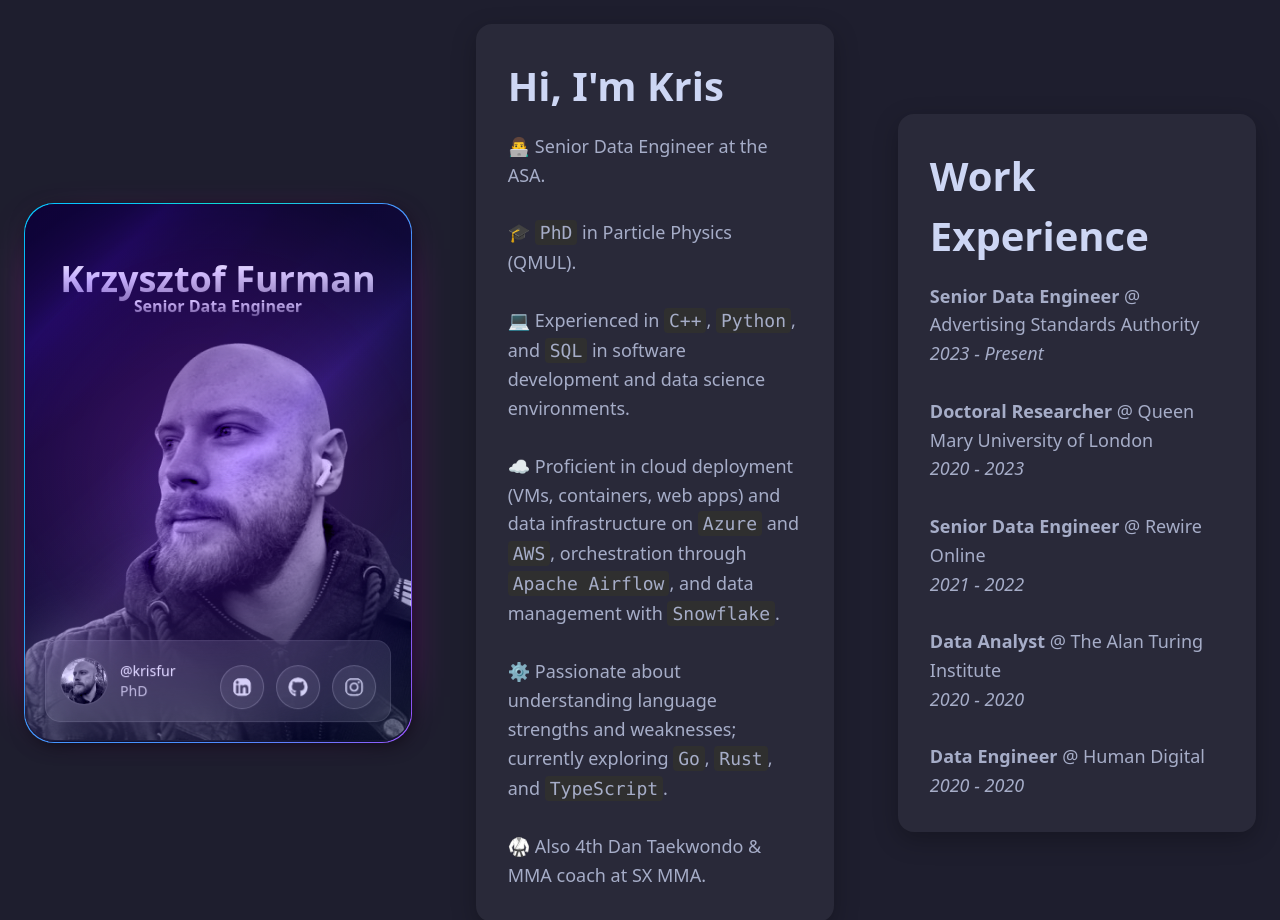
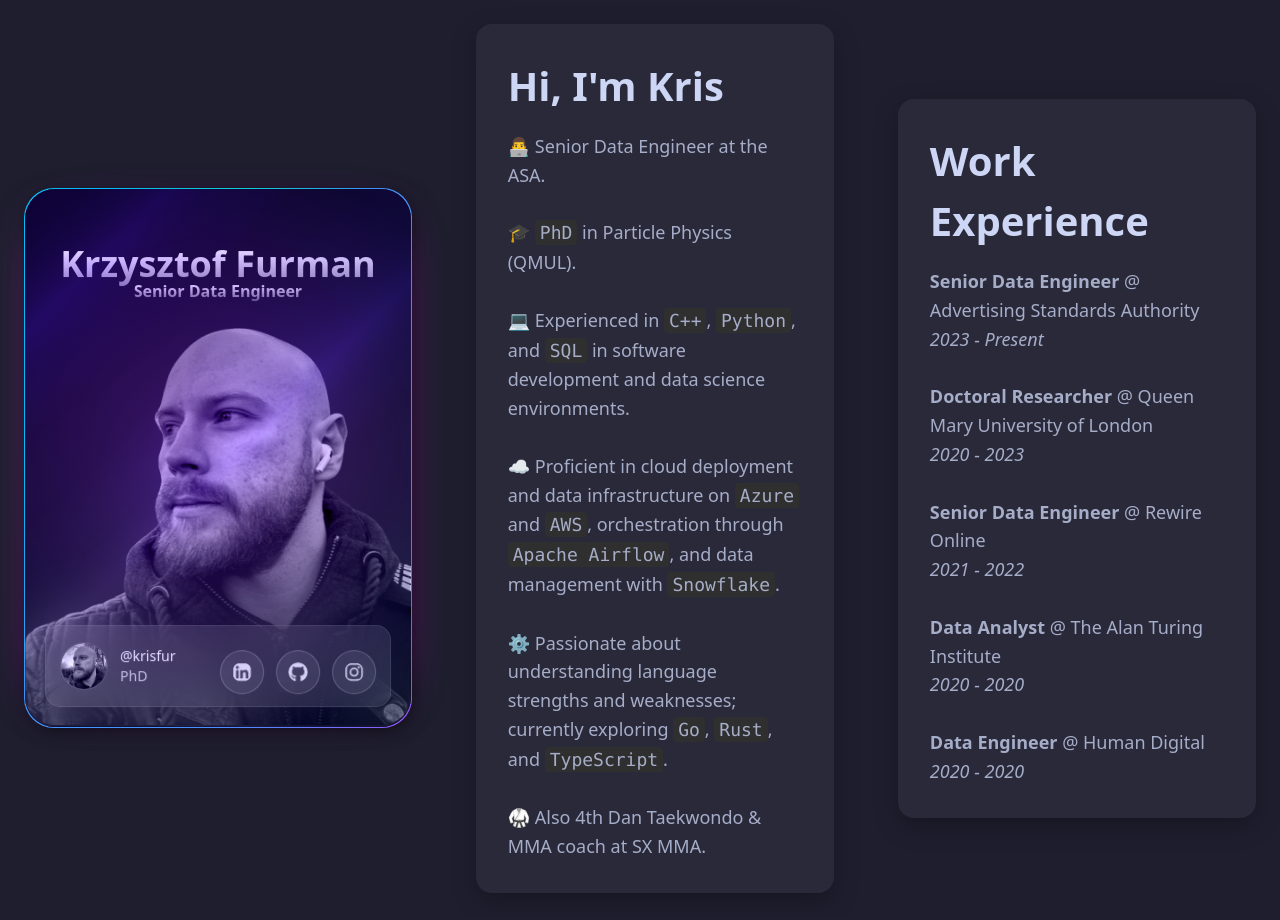
Before and after one commit to krisfur/personal-site, a React (Vite) app: page / in a window 1280 px wide. Shown: the top 920 px of the page. Built offline with nearby package versions, Linux system fonts and the light colour scheme.

Commit message:
Removed redundant brackets.

```diff
--- a/src/App.tsx
+++ b/src/App.tsx
@@ -53,7 +53,7 @@ function App() {
               💻 Experienced in <code>C++</code>, <code>Python</code>, and <code>SQL</code> in software development and data science environments.
             <br />
             <br />
-            ☁️ Proficient in cloud deployment (VMs, containers, web apps) and
+            ☁️ Proficient in cloud deployment and
               data infrastructure on <code>Azure</code> and <code>AWS</code>, orchestration through <code>Apache Airflow</code>, and data management with <code>Snowflake</code>.
             <br />
             <br />
```
